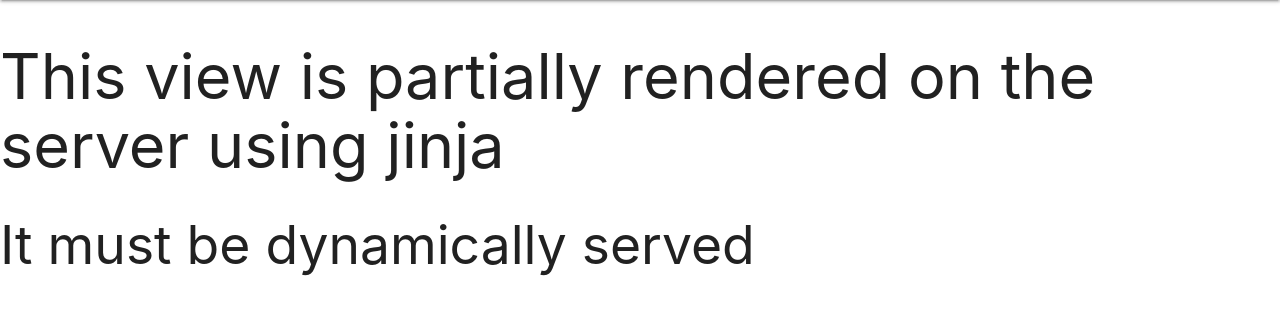
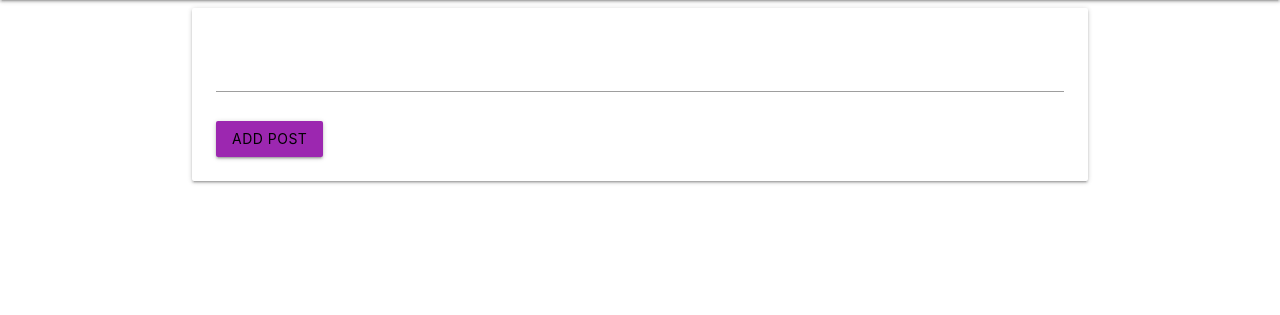
Before and after one commit to Shadowninja957/info2602-final, a Flask app: page / in a window 1280 px wide. Shown: the part 64-379 px from the top of the page. Run offline with Flask 2, Linux system fonts and the light colour scheme.

Commit message:
added new features

```diff
--- a/templates/app.html
+++ b/templates/app.html
@@ -6,6 +6,19 @@
 {{ super() }}
 
 {% block content %}
-    <h1>This view is partially rendered on the server using jinja</h1>
-    <h2>It must be dynamically served</h2>
+    <main class="container">
+
+        <div class="card" >
+          <div class="card-content">
+            <span class="card-title"></span>
+            <form name="addForm" method="POST" action="/createTodo">
+              <div class="input-field">
+               <textarea id="textarea1" class="materialize-textarea"></textarea>
+              </div>
+              <input class="btn purple black-text " type="submit" value="Add Post" />
+
+            </form>
+          </div>
+        </div>
+    </main>
 {% endblock %}
```
Also changed, not shown: templates/index.html (+7 -5 lines).
